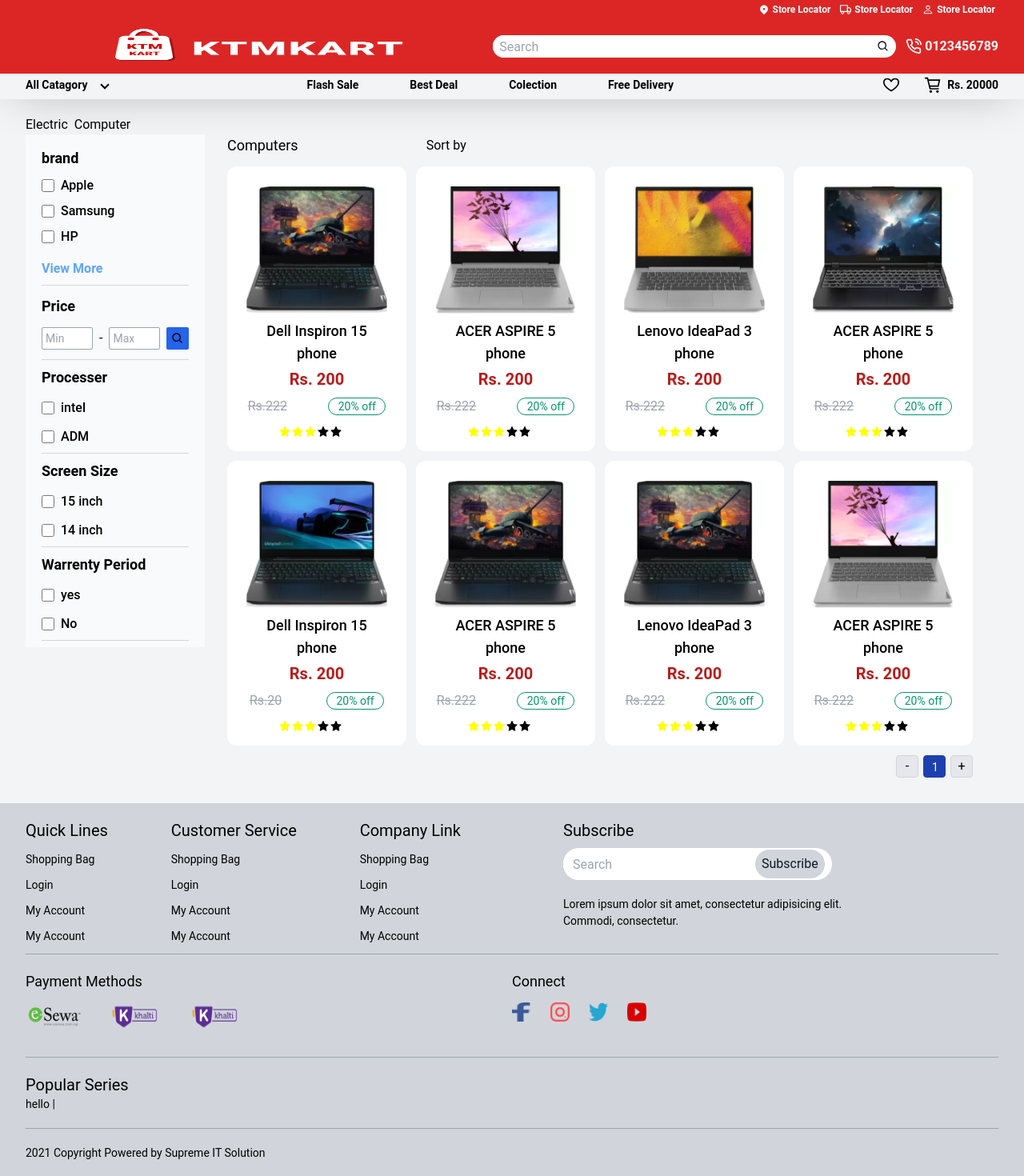
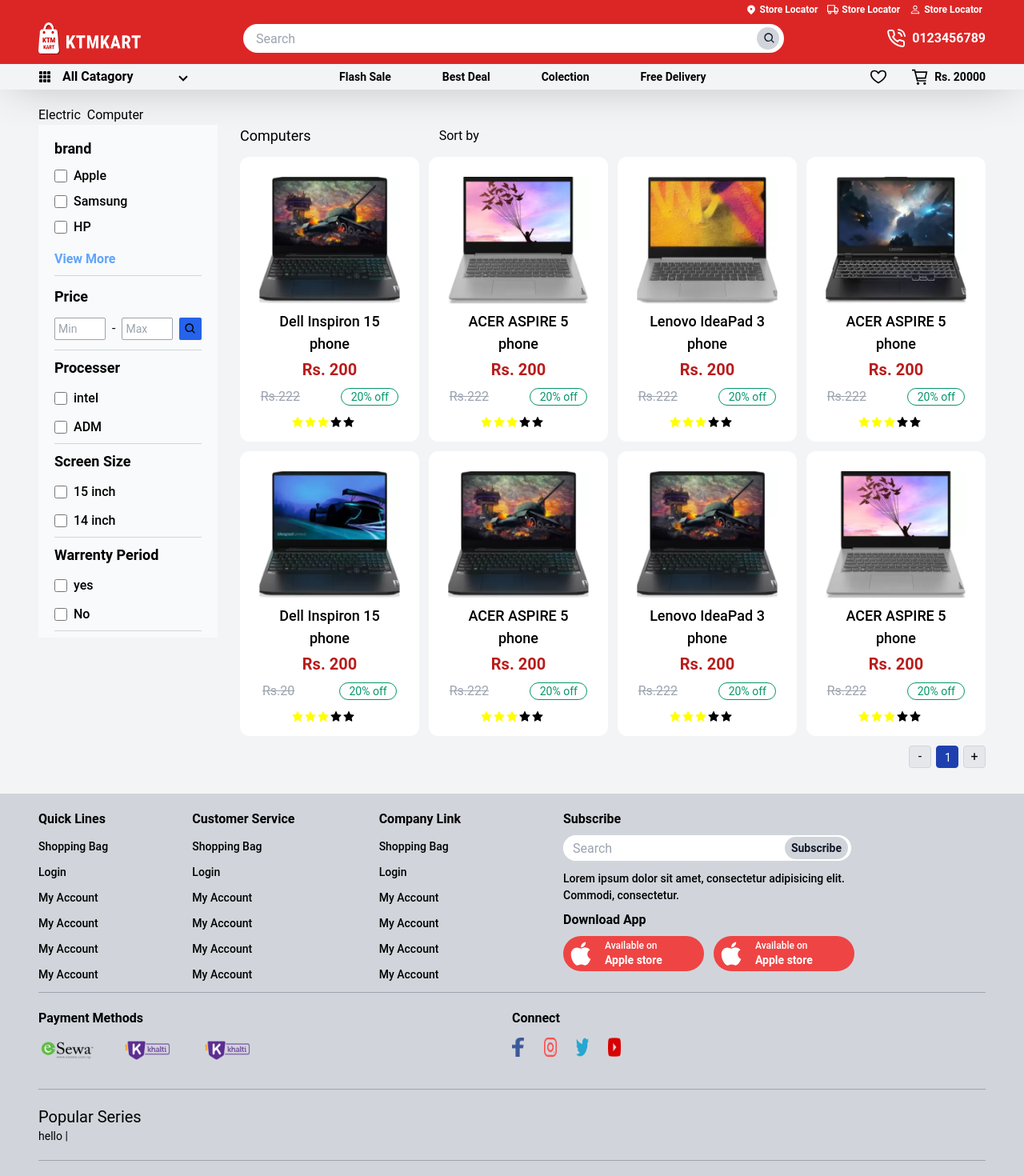
Before and after one commit to Sirbinod/e-commerce-nextjs, a Next.js app: page /Selection in a window 1280 px wide. Shown: the top 1470 px of the page at 80% size. Built offline with nearby package versions, Linux system fonts and the light colour scheme.

Commit message:
css upgrade

```diff
--- a/component/BrandLogo/BrandLogo.jsx
+++ b/component/BrandLogo/BrandLogo.jsx
@@ -27,6 +27,7 @@
   return (
     <div>
       <div className="flex justify-around items-center">
+        {/* top brand logo / image mapping  */}
         {logos.map((logo) => {
           return (
             <div key={logo.id} className="w-16 h-8 relative">
--- a/component/Footer/Footer.jsx
+++ b/component/Footer/Footer.jsx
@@ -1,5 +1,6 @@
 import React from "react";
 import Image from "next/image";
+import {AiFillApple} from "react-icons/ai";
 
 const Footer = (props) => {
   const array = [
@@ -21,6 +22,8 @@
     {id: 2, name: "Login"},
     {id: 3, name: "My Account"},
     {id: 4, name: "My Account"},
+    {id: 5, name: "My Account"},
+    {id: 6, name: "My Account"},
   ];
   const pays = [
     {
@@ -62,11 +65,11 @@
             {array.map((item) => {
               return (
                 <div className="items-center">
-                  <h1 className="text-xl">{item.title}</h1>
+                  <h1 className="text-base font-semibold">{item.title}</h1>
                   {subarr.map((arr) => {
                     return (
                       <div>
-                        <h3 className="text-sm my-3">{arr.name}</h3>
+                        <h3 className="text-sm font-medium my-3">{arr.name}</h3>
                       </div>
                     );
                   })}
@@ -77,34 +80,67 @@
         </div>
         <div class="w-1/2 ml-32 h-auto">
           <div className="w-90">
-            <div class="text-xl mb-2">Subscribe</div>
+            <div class="text-base font-semibold mb-2">Subscribe</div>
 
-            <div className=" bg-white flex items-center w-88 rounded-full ">
+            <div className=" bg-white flex items-center w-89 rounded-full ">
               <input
-                className="rounded-full w-60 h-10 py-4 px-3 pr-2 text-gray-700  focus:outline-none"
+                className="rounded-full w-72 h-8 py-4 px-3 text-gray-700  focus:outline-none"
                 id="search"
                 type="text"
                 placeholder="Search"
               />
 
-              <button class="bg-gray-300 text-white h-9 rounded-full p-2  hover:bg-gray-400 focus:outline-none flex items-center ">
-                <a className="text-gray-900">Subscribe</a>
+              <button class="bg-gray-300 text-white h-7 rounded-full px-2 py-1 mr-1 hover:bg-gray-400 focus:outline-none flex items-center ">
+                <a className=" text-sm font-semibold text-gray-900">
+                  Subscribe
+                </a>
               </button>
             </div>
-            <p class="text-sm mt-5 leading-normal">
+            <p class="text-sm font-medium mt-3 leading-normal">
               Lorem ipsum dolor sit amet, consectetur adipisicing elit. Commodi,
               consectetur.
             </p>
+          </div>
+          <div className="my-2">
+            <h1 className="text-base font-semibold">Download App</h1>
+            <div className="flex my-2 space-x-3 ">
+              <div className="flex w-44 h-11 bg-red-500 rounded-3xl">
+                <div className="text-white text-4xl m-1">
+                  <AiFillApple />
+                </div>
+                <div className="my-1 mx-2">
+                  <h5 className="text-xs font-medium text-white">
+                    Available on
+                  </h5>
+                  <h4 className="text-sm font-semibold text-white">
+                    Apple store
+                  </h4>
+                </div>
+              </div>
+              <div className="flex w-44 h-11 bg-red-500 rounded-3xl">
+                <div className="text-white text-4xl m-1">
+                  <AiFillApple />
+                </div>
+                <div className="my-1 mx-2">
+                  <h5 className="text-xs font-medium text-white">
+                    Available on
+                  </h5>
+                  <h4 className="text-sm font-semibold text-white">
+                    Apple store
+                  </h4>
+                </div>
+              </div>
+            </div>
           </div>
         </div>
       </div>
       <div className="flex justify-around border-gray-400 border-b py-5">
         <div className="w-1/2">
-          <h2 className="text-lg">Payment Methods</h2>
+          <h2 className="text-base font-semibold">Payment Methods</h2>
           <div className="flex  space-x-7 items-center my-3">
             {pays.map((pay) => {
               return (
-                <div key={pay.id} className="w-18 h-9 relative">
+                <div key={pay.id} className="w-18 h-8 relative">
                   <Image src={pay.img} layout="fill" objectFit="fill" />
                 </div>
               );
@@ -112,11 +148,11 @@
           </div>
         </div>
         <div className="w-1/2">
-          <h2 className="text-lg">Connect</h2>
+          <h2 className="text-base font-semibold">Connect</h2>
           <div className="flex items-center space-x-6 my-3">
             {connect.map((icon) => {
               return (
-                <div key={icon.id} className="w-6 h-6  relative">
+                <div key={icon.id} className="w-4 h-6  relative">
                   <Image src={icon.img} layout="fill" objectFit="fill" />
                 </div>
               );
--- a/component/Header/Header.jsx
+++ b/component/Header/Header.jsx
@@ -13,7 +13,7 @@
       <div className="container mx-auto">
         {/* link nav bar / top small navbar */}
 
-        <div className="flex justify-end pt-1 mr-1 lg:mb-2">
+        <div className="flex justify-end pt-1 mr-1">
           <Link href="action1.1">
             <a className="flex text-white ml-3 al items-center text-sm">
               <HiLocationMarker />
@@ -43,9 +43,9 @@
 
         {/* logo and search bar with contact number */}
 
-        <div className=" block lg:flex justify-between items-center lg:py-2">
+        <div className=" flex justify-between md:space-x-32 xlspace-x-40 items-center pt-2 py-2">
           {/* logo */}
-          <div className=" flex-grow w-28 h-8 mx-28 md:w-32 md:h-10 mb-1 lg:w-32 lg:h-10 relative">
+          <div className=" w-20 h-7 xl:w-32 xl:h-10 relative">
             <Link href="/#  ">
               <Image
                 className="hover:cursor-pointer"
@@ -58,16 +58,16 @@
           </div>
 
           {/* search bar part */}
-          <div className="flex space-x-3">
-            <div className="flex-grow bg-white w-80 lg:w-99 flex items-center lg:rounded-full">
+
+          <div className="flex-grow bg-white  xl:w-99 flex items-center rounded-full">
             <input
-                className=" flex-grow  rounded-l-full w-72 h-7 px-2 lg:w-98.6 lg:h-7text-xs text-gray-700  focus:outline-none"
+              className=" flex-grow text-base rounded-l-full mx-3 px-1 xl:w-98.6 xl:h-9 text-gray-700  focus:outline-none"
               id="search"
               type="text"
               placeholder="Search"
             />
             {/* search icon  */}
-              <button class="mx-2 sm:bg-white 2xl:bg-gray-300 text-white rounded-full hover:bg-blue-400 focus:outline-none flex items-center ">
+            <button class=" w-7 h-7 p-2 mr-1.5 xl:bg-gray-300 text-white rounded-full hover:bg-blue-400 focus:outline-none flex items-center ">
               <a className="text-gray-900">
                 <BiSearch />
               </a>
@@ -76,18 +76,15 @@
 
           {/* contact number */}
           <Link href="action2.2">
-              <a className="flex text-white items-center text-xl hover:cursor-pointer ">
+            <a className="flex text-white items-center text-2xl hover:cursor-pointer ">
               <FiPhoneCall />
-                <h4 className="pl-1 hidden text-base md:block font-semibold ">
-                  0123456789
-                </h4>
+              <h4 className="pl-2 text-base  font-semibold ">0123456789</h4>
             </a>
           </Link>
         </div>
       </div>
       {/* end logo search bar */}
     </div>
-    </div>
   );
 };
 
--- a/component/MegaMenu/MegaMenu.jsx
+++ b/component/MegaMenu/MegaMenu.jsx
@@ -2,6 +2,7 @@
 import Head from "next/head";
 import {GrCart} from "react-icons/gr";
 import {GrFavorite} from "react-icons/gr";
+import {BsFillGrid3X3GapFill} from "react-icons/bs";
 import Link from "next/link";
 
 const MegaMenu = () => {
@@ -56,15 +57,20 @@
     },
   ];
   return (
-    <div className="h-6 sm:h-8 bg-gray-100 gap-100 ">
+    <div className="h-8  bg-gray-100 gap-100 ">
       <div className="container mx-auto items-center flex space-x-7 justify-between">
         {/* megamenu start */}
-        <div className="group inline-block ">
+        <div className="group inline-block">
           {/* mega menu name  */}
-          <button className="outline-none focus:outline-none py-1 rounded-sm flex items-center w-50">
-            <h1 className="text-xs font-semibold pr-3 sm:text-sm sm:pr-3">
-              All Catagory
-            </h1>
+          <button className="outline-none focus:outline-none py-0.5 rounded-sm  space-x-10 flex items-center w-50">
+            <div className="flex space-x-3 items-center">
+              <div className="text-base">
+                <BsFillGrid3X3GapFill />
+              </div>
+              <h1 className="font-semibold pr-3 text-base p-0.5">
+                All Catagory
+              </h1>
+            </div>
             <span className="">
               <svg className="fill-current h-4 w-4 transform group-hover:-rotate-180 transition duration-150 ease-in-out">
                 <path d="M9.293 12.95l.707.707L15.657 8l-1.414-1.414L10 10.828 5.757 6.586 4.343 8z" />
@@ -72,14 +78,14 @@
             </span>
           </button>
           {/* menu item  */}
-          <ul class="bg-white z-10 border rounded-sm transform scale-0 group-hover:scale-100 absolute transition duration-150 ease-in-out origin-top w-32 md:w-40 lg:w-48">
+          <ul class="bg-white z-10 border rounded-sm transform scale-0 group-hover:scale-100 absolute transition duration-150 ease-in-out origin-top w-60">
             {menus.map((menu) => {
               return (
                 <li
                   key={menu.id}
                   class="rounded-sm relative px-0.5 md:px-1 py-1.3 hover:bg-red-400"
                 >
-                  <button className="w-full text-left text-xs font-light sm:text-sm sm:font-medium md:text-sm md:font-semibold flex items-center outline-none focus:outline-none">
+                  <button className="w-full text-left text-sm pl-2 font-semibold flex items-center outline-none focus:outline-none">
                     <span className="flex-1">{menu.name}</span>
                     <span className="mr-auto">
                       <svg className="fill-current h-4 w-4 transition duration-150 ease-in-out">
@@ -89,7 +95,7 @@
                   </button>
 
                   {/* submenu item  */}
-                  <ul className="bg-white z-4 border rounded-sm absolute top-0 right-0 transition duration-150 ease-in-out origin-top-left sm:w-36 2xl:w-52">
+                  <ul className="bg-white z-4 border rounded-sm absolute top-0 right-0 transition duration-150 ease-in-out origin-top-left w-52 h-48">
                     <li className="rounded-sm relative px-3 py-1 hover:bg-gray-100">
                       <button className="w-full text-left flex items-center outline-none focus:outline-none">
                         <span className="pr-1 flex-1">Kitchen</span>
@@ -100,7 +106,7 @@
                         </span>
                       </button>
                       {/* sub ko ni sub menu item  */}
-                      <ul class="bg-white z-10 border rounded-sm absolute top-0 right-0 transition duration-150 ease-in-out origin-top-left w-40">
+                      <ul class="bg-white z-10 border rounded-sm absolute top-0 right-0 transition duration-150 ease-in-out origin-top-left w-52 h-40">
                         <Link href="/Selection">
                           <li className="px-3 py-1 hover:bg-gray-100">
                             <button className="items-center outline-none focus:outline-none">
@@ -146,19 +152,20 @@
             </a>
           </div>
         </div>
+
         <div className="block sm:ml-6">
-          <div className="flex  space-x-0 sm:space-x-4 items-center text-sm sm:text-xl">
+          <div className="flex  space-x-0 sm:space-x-4 items-center my-1 text-xl">
             {/* fav/like icon */}
             <h3 className="mx-4">
               <GrFavorite />
             </h3>
-            <div className="flex items-center space-x-2 text-sm sm:text-xl">
+            <div className="flex items-center space-x-2 text-xl">
               {/* shopping cart icon  */}
               <h3>
                 <GrCart />
               </h3>
               {/* totol mony display */}
-              <h3 className="font-semibold text-xs sm:text-sm">Rs. 20000</h3>
+              <h3 className="font-semibold text-sm">Rs. 20000</h3>
             </div>
           </div>
         </div>
--- a/styles/index.css
+++ b/styles/index.css
@@ -43,9 +43,3 @@
 .min-w-32 {
   min-width: 8rem;
 }
-
-/* @media only screen and (max-width: 600px) {
-  .container {
-    width: 27rem;
-  }
-} */
--- a/tailwind.config.js
+++ b/tailwind.config.js
@@ -7,9 +7,9 @@
         DEFAULT: "0.3rem",
         sm: "0.5rem",
         md: "1rem",
-        lg: "1.3rem",
-        xl: "2rem",
-        "2xl": "2rem",
+        lg: "2rem",
+        xl: "3rem",
+        "2xl": "4rem",
       },
     },
     // screens: {
@@ -36,6 +36,7 @@
         103: "45rem",
         110: "52rem",
         88: "21rem",
+        73: "18.7rem",
         89: "22.5rem",
         99: "31.5rem",
         90: "23.5rem",
```
Also changed, not shown: pages/index.js (+28 -7 lines), public/mobilelogo.png (added). Lines whose indentation alone changed are shown as unchanged.
